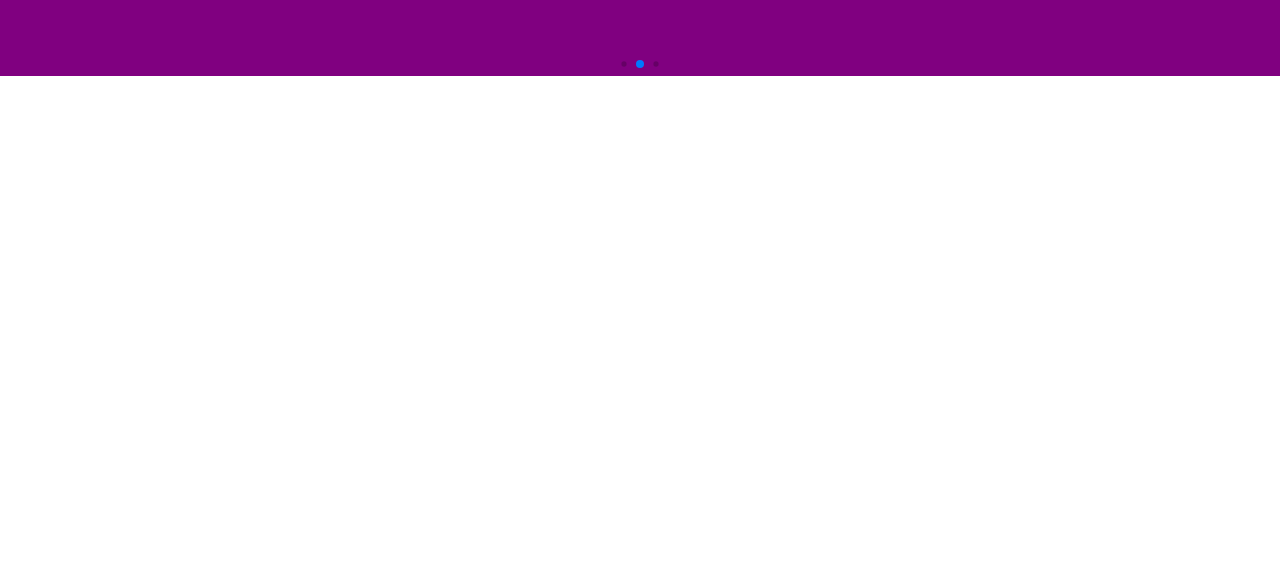
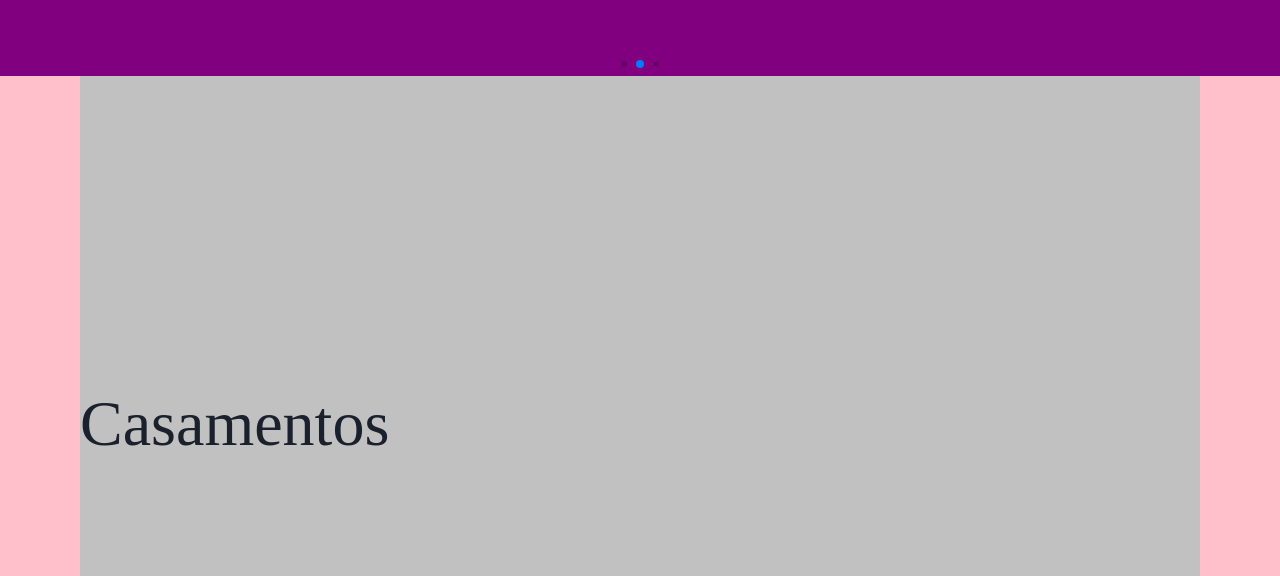
Before and after one commit to newecthon/cap001-paulo-thamara, a Next.js app: page / in a window 1280 px wide. Shown: the part 548-1124 px from the top of the page. Before the commit the page ends 800 px from the top, so only its background shows below. Built offline with nearby package versions, Linux system fonts and the light colour scheme.

Commit message:
feat/components: MySection

```diff
--- a/package.json
+++ b/package.json
@@ -12,6 +12,7 @@
     "@chakra-ui/react": "^2.5.5",
     "@emotion/react": "^11.10.6",
     "@emotion/styled": "^11.10.6",
+    "@fontsource/zilla-slab": "^4.5.9",
     "@types/node": "18.15.11",
     "@types/react": "18.0.31",
     "@types/react-dom": "18.0.11",
--- /dev/null
+++ b/src/components/MySection.tsx
@@ -0,0 +1,22 @@
+import { Flex, Text } from "@chakra-ui/react";
+import Link from "next/link";
+
+export function MySection() {
+    return (
+        <Flex
+            w="100%"
+            h="500px"
+            bg="pink"
+        >
+            <Flex
+                w="1120px"
+                m="0 auto"
+                bg="#c1c1c1"
+            >
+                <Link href="#">
+                    <Text fontFamily="zilla-slab" fontSize="64px" mt="300px">Casamentos</Text>
+                </Link>
+            </Flex>
+        </Flex>
+    )
+}
--- a/src/pages/_app.tsx
+++ b/src/pages/_app.tsx
@@ -1,4 +1,5 @@
 'use client'
+import "@fontsource/zilla-slab"
 import '@/styles/globals.css'
 import { ChakraProvider } from '@chakra-ui/react'
 import type { AppProps } from 'next/app'
--- a/src/pages/index.tsx
+++ b/src/pages/index.tsx
@@ -4,6 +4,7 @@ import { Inter } from 'next/font/google'
 import styles from '@/styles/Home.module.css'
 import {Text} from '@chakra-ui/react'
 import { Carousel } from '@/components/Carousel'
+import { MySection } from '@/components/MySection'
 const inter = Inter({ subsets: ['latin'] })
 
 export default function Home() {
@@ -11,6 +12,7 @@ export default function Home() {
     <>
       <Text>Hello, World! 👾</Text>
       <Carousel />
+      <MySection />
     </>
   )
 }
--- a/src/styles/globals.css
+++ b/src/styles/globals.css
@@ -86,6 +86,7 @@ body {
 }
 
 body {
+  font-family: "Zilla Slab", serif;
   color: rgb(var(--foreground-rgb));
   background: linear-gradient(
       to bottom,
```
Also changed, not shown: 1 other file (tests, documents, lock files or other folders).
